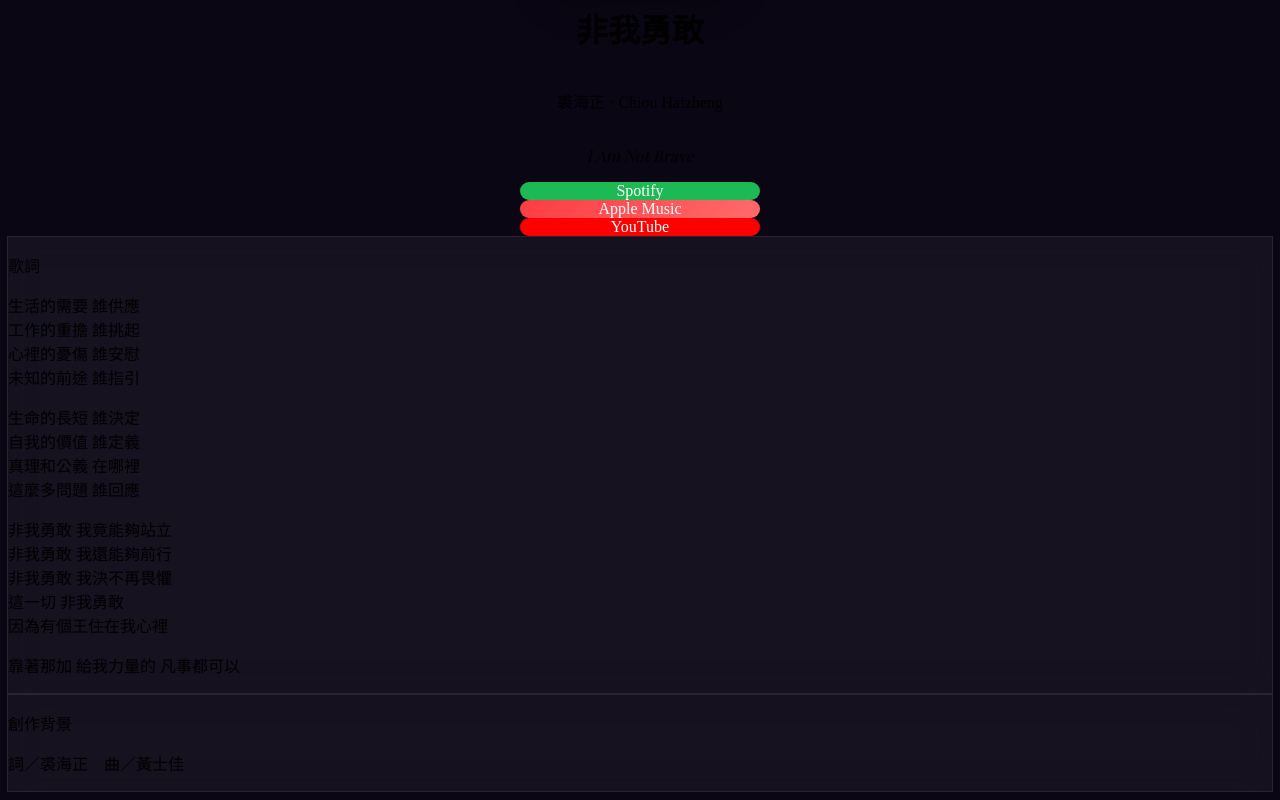
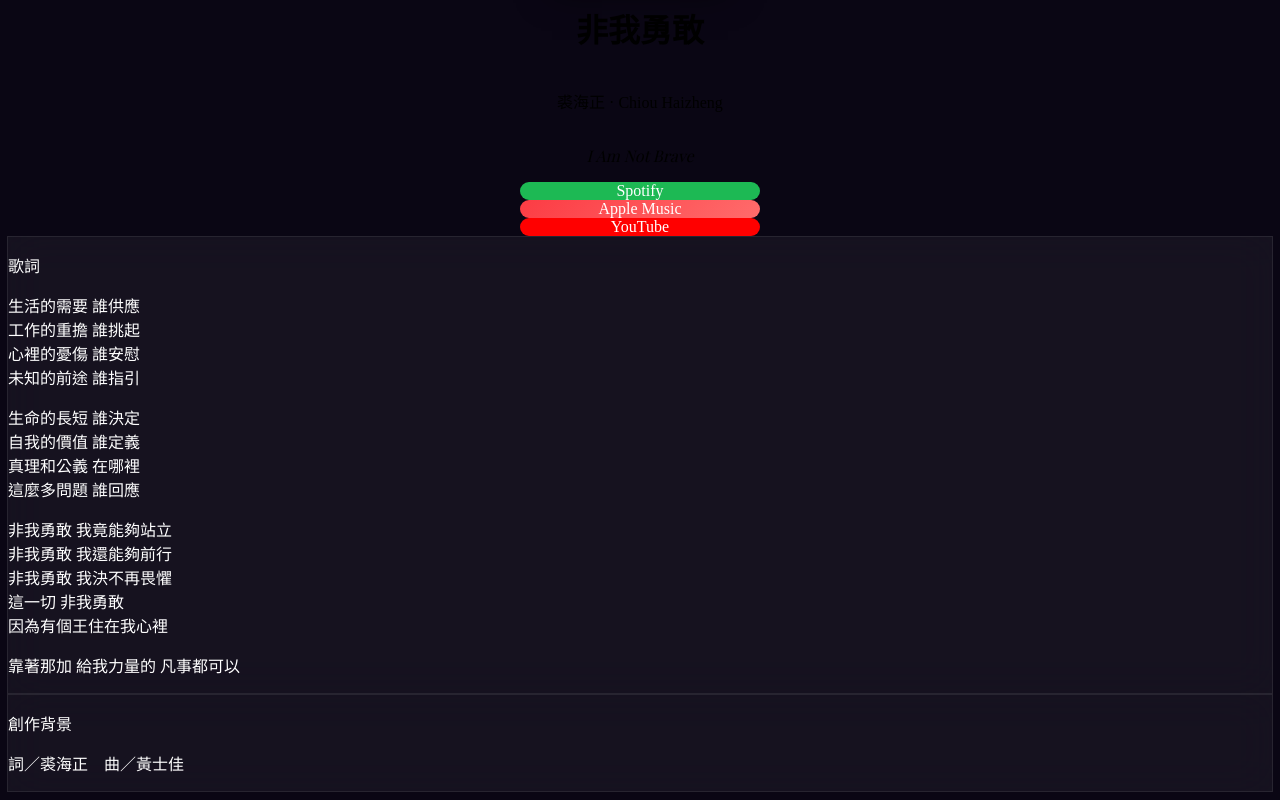
Before and after one commit to yangyanma-create/haizheng-music, a Next.js app: page /track/fei-wo-yong-gan in a window 1280 px wide. Shown: the part 224-1024 px from the top of the page. Built offline with nearby package versions, Linux system fonts and the light colour scheme; a web font is replaced by a local one.

Commit message:
fix: use inline style for white text to bypass Tailwind v4 JIT issue

```diff
--- a/app/track/[slug]/page.tsx
+++ b/app/track/[slug]/page.tsx
@@ -90,7 +90,7 @@ export default async function TrackPage({ params }: Props) {
               border: '1px solid rgba(255,255,255,0.08)',
             }}
           >
-            <p className="text-xs text-white tracking-widest uppercase mb-4">歌詞</p>
+            <p className="text-xs tracking-widest uppercase mb-4" style={{ color: '#ffffff' }}>歌詞</p>
             <Lyrics lyrics={track.lyrics} />
           </div>
         )}
@@ -106,8 +106,8 @@ export default async function TrackPage({ params }: Props) {
               border: '1px solid rgba(255,255,255,0.08)',
             }}
           >
-            <p className="text-xs text-white tracking-widest uppercase mb-3">創作背景</p>
-            <p className="text-sm text-white leading-relaxed">{track.story}</p>
+            <p className="text-xs tracking-widest uppercase mb-3" style={{ color: '#ffffff' }}>創作背景</p>
+            <p className="text-sm leading-relaxed" style={{ color: '#ffffff' }}>{track.story}</p>
           </div>
         )}
       </main>
--- a/components/Lyrics.tsx
+++ b/components/Lyrics.tsx
@@ -7,7 +7,7 @@ export default function Lyrics({ lyrics }: Props) {
   return (
     <div className="space-y-4">
       {paragraphs.map((paragraph, i) => (
-        <p key={i} className="whitespace-pre-line text-sm text-white leading-7">
+        <p key={i} className="whitespace-pre-line text-sm leading-7" style={{ color: '#ffffff' }}>
           {paragraph}
         </p>
       ))}
```
